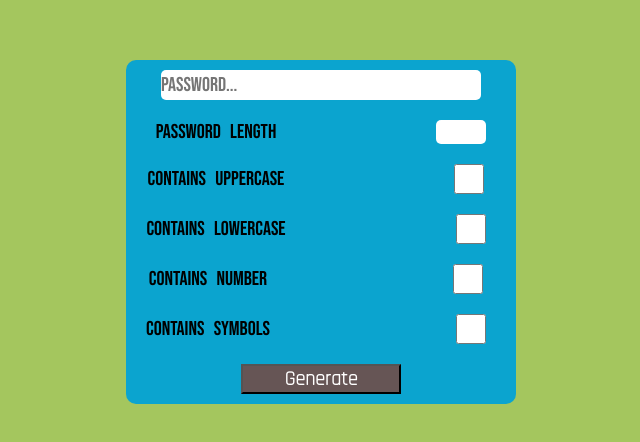
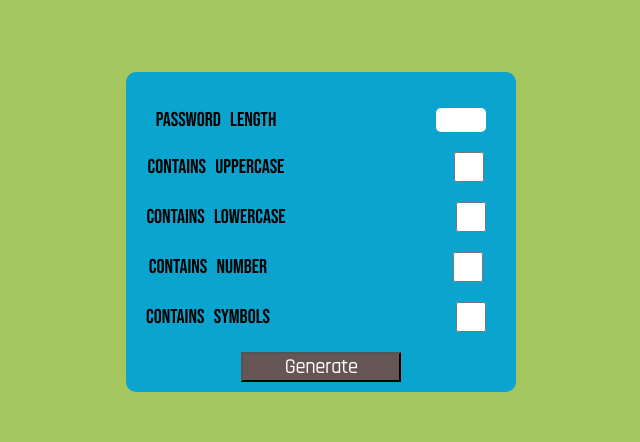
Before and after one commit to kksharma2101/project-with-JS, a plain HTML site: page random password/index.html in a window 1280 px wide. Shown: the part 168-610 px from the top of the page, without its empty margins (319-959 px from the left). Drawn offline with Linux system fonts and the light colour scheme.

Commit message:
modified files

```diff
--- a/random password/index.html
+++ b/random password/index.html
@@ -1,5 +1,6 @@
 <!DOCTYPE html>
 <html lang="en">
+
 <head>
   <meta charset="UTF-8" />
   <meta http-equiv="X-UA-Compatible" content="IE=edge" />
@@ -7,11 +8,12 @@
   <link rel="stylesheet" href="./style.css" class="css" />
   <title>Random password</title>
 </head>
+
 <body>
   <div class="main">
     <div class="container">
-        <div class="display">
-          <input type="text" id="display" placeholder="password..."/>
+      <div id="display">
+        <!-- <input type="text" id="display" placeholder="password..." /> -->
       </div>
       <div class="number">
         Password Length
@@ -21,7 +23,7 @@
         Contains UpperCase <input type="checkbox" name="#" id="UpperCase" />
       </div>
       <div class="lowercase">
-          Contains LowerCase <input type="checkbox" name="#" id="LowerCase" />
+        Contains LowerCase <input type="checkbox" name="#" id="lowerCase" />
       </div>
       <div class="contNumbers">
         Contains Number <input type="checkbox" name="#" id="checkNumber" />
@@ -36,4 +38,5 @@
   <!-- link a JS file -->
   <script src="./script.js"></script>
 </body>
+
 </html>
--- a/random password/script.js
+++ b/random password/script.js
@@ -5,7 +5,7 @@ const symbolSet = "!@#$%^&*()";
 
 const display = document.getElementById("display");
 const upperCase = document.getElementById("UpperCase");
-const lowerCase = document.getElementById("LowerCase");
+const lowerCase = document.getElementById("lowerCase");
 const contNumber = document.getElementById("checkNumber");
 const symbol = document.getElementById("symbols");
 const button = document.getElementById("buttons");
@@ -31,15 +31,13 @@ function getPassword(password = "") {
   if (password.length < passLength.value) {
     return getPassword(password);
   }
-  console.log(password);
+  // console.log(password);
+  // print a data
+  display.innerHTML = password;
 }
 
-// print a data
-
-display.innerText =
-
 // call the function
-getPassword();
+// getPassword();
 
 button.addEventListener("click", function () {
   getPassword();
--- a/random password/style.css
+++ b/random password/style.css
@@ -35,11 +35,10 @@
   border: none;
 }
 #display {
-  height: 30px;
   font-size: 20px;
-  width: 20rem;
-  border-radius: 5px;
-  border: none;
+  padding: 3px 5px;
+  text-align: center;
+  color: white;
 }
 .button {
   width: 10rem;
@@ -65,7 +64,7 @@
 .symbols {
   gap: 11rem;
 }
-#LowerCase,
+#lowerCase,
 #checkNumber,
 #symbols,
 #UpperCase {
```
Lines whose indentation alone changed are shown as unchanged.
